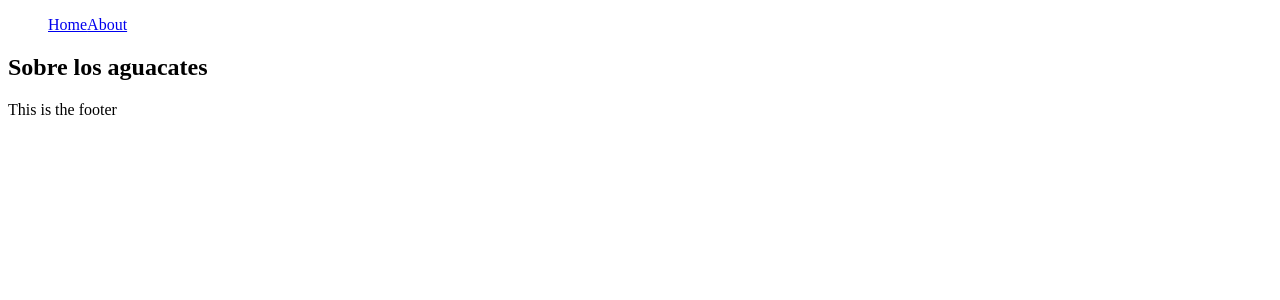
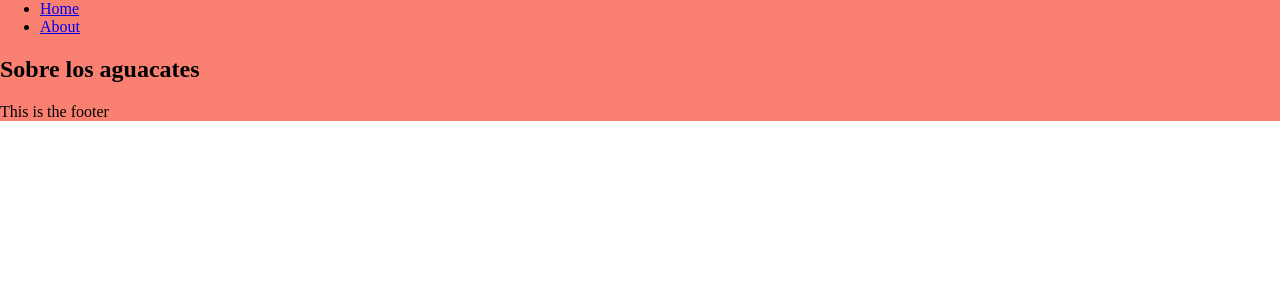
Before and after one commit to cdramirezh/avocados, a Next.js app: page /about in a window 1280 px wide. Shown: the top 300 px of the page. Built offline with nearby package versions, Linux system fonts and the light colour scheme.

Commit message:
Estilos en Next

```diff
--- a/components/Layout/Layout.tsx
+++ b/components/Layout/Layout.tsx
@@ -1,17 +1,18 @@
 import React from "react";
 import Navbar from "@components/Navbar/Navbar";
+import styles from "./layout.module.css";
 
 type Props = {
-	children: React.ReactNode
-}
+	children: React.ReactNode;
+};
 
 const Layout: React.FC<Props> = ({ children }) => {
 	return (
-		<>
+		<div className={styles.container}>
 			<Navbar />
 			{children}
 			<footer>This is the footer</footer>
-		</>
+		</div>
 	);
 };
 
--- /dev/null
+++ b/components/Layout/layout.module.css
@@ -0,0 +1,3 @@
+.container {
+	background-color: salmon;
+}
--- a/components/Navbar/Navbar.tsx
+++ b/components/Navbar/Navbar.tsx
@@ -3,11 +3,22 @@ import Link from "next/link";
 
 export default function Navbar() {
 	return (
-		<nav>
-			<menu>
-				<Link href="/">Home</Link>
-				<Link href="/about">About</Link>
-			</menu>
-		</nav>
+		<>
+			<nav>
+				<ul>
+					<li>
+						<Link href="/">Home</Link>
+					</li>
+					<li>
+						<Link href="/about">About</Link>
+					</li>
+				</ul>
+			</nav>
+			<style jsx>{`
+				ul {
+					margin: 0;
+				}
+			`}</style>
+		</>
 	);
 }
--- a/pages/_app.tsx
+++ b/pages/_app.tsx
@@ -1,4 +1,5 @@
 import Layout from "@components/Layout/Layout";
+import '/styles/global.css'
 
 export default function MyApp({ Component, pageProps }) {
 	return (
--- /dev/null
+++ b/styles/global.css
@@ -0,0 +1,4 @@
+.my-className {
+	padding: 0;
+	margin: 0;
+}
```
